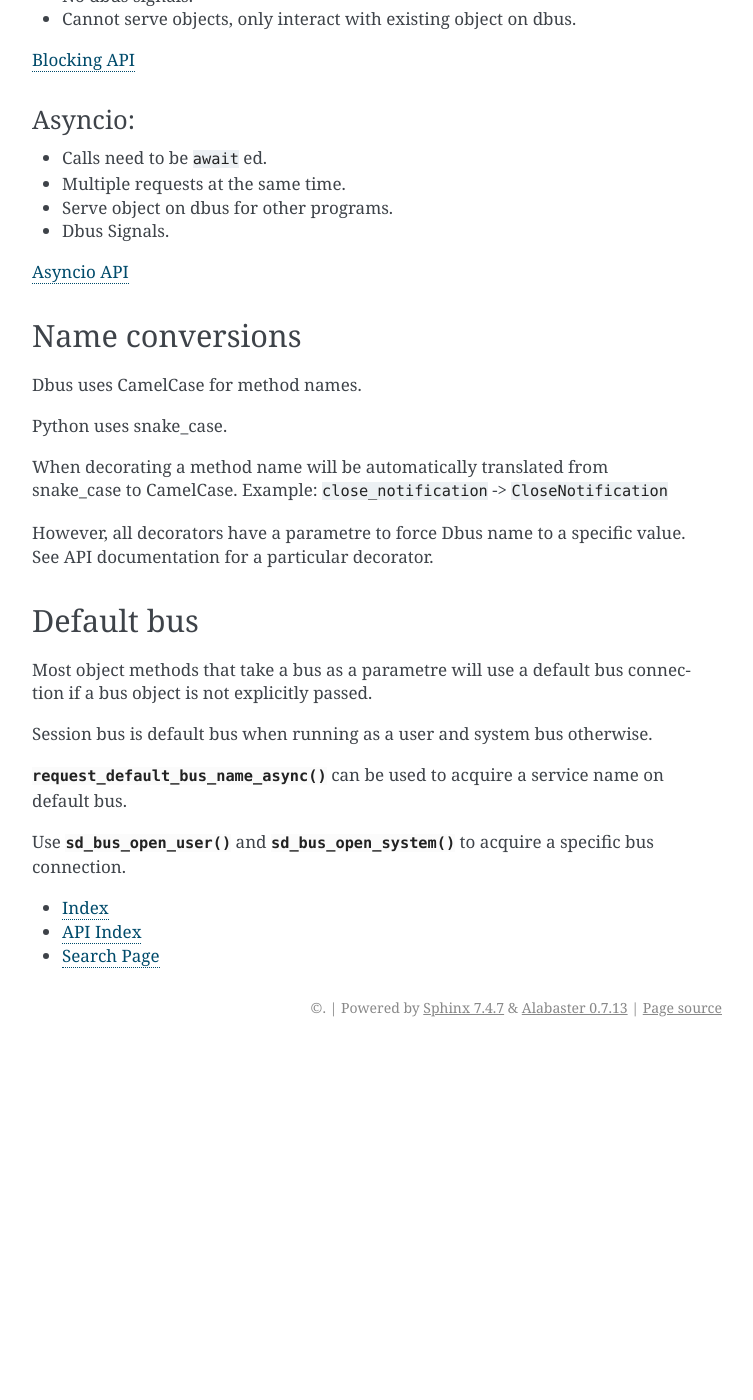
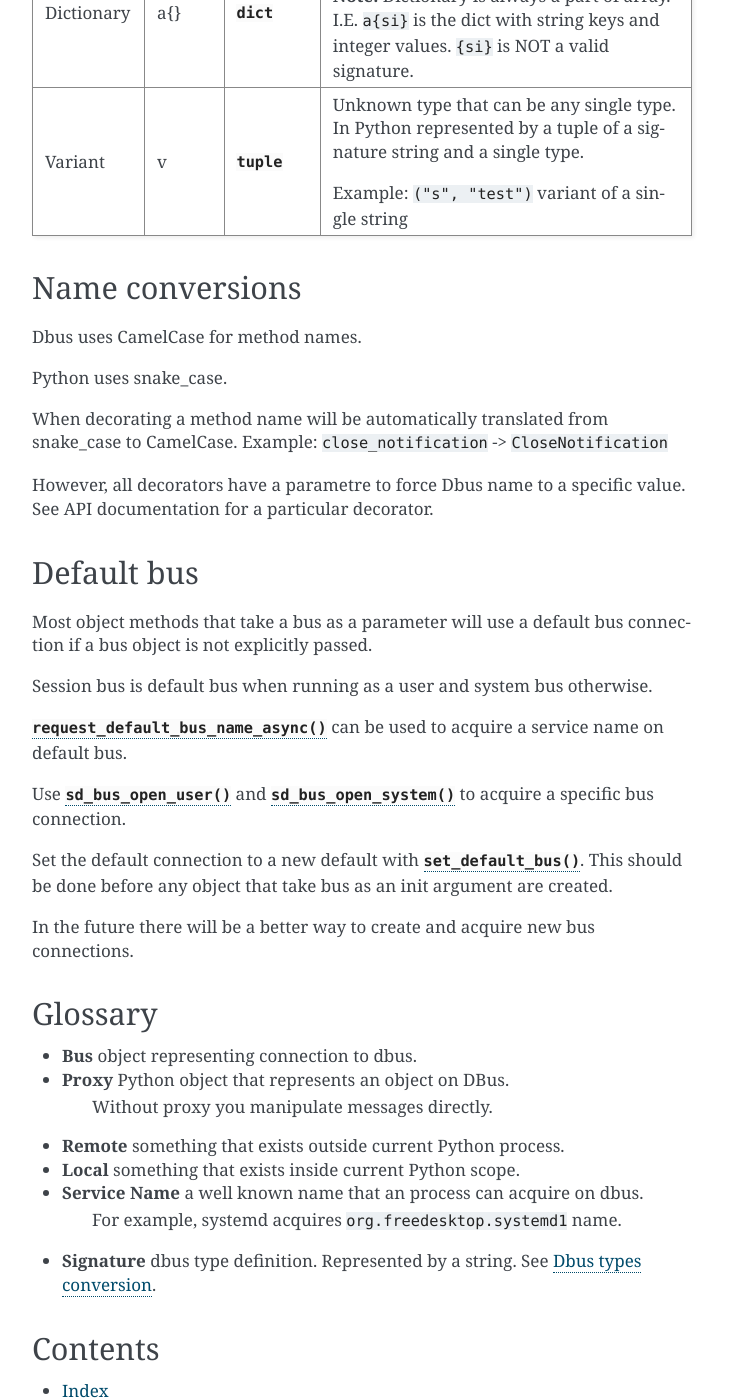
Before and after one commit to python-sdbus/python-sdbus, a Sphinx documentation site: the page built from docs/general.rst, in a window 1280 px wide and 1400 px high, scrolled down 2218 px. Shown: the whole window, without its empty margins (388-1141 px from the left). Built offline with Sphinx 7.4.7, drawn with Linux system fonts in a browser that asks for light colours; before the commit the page ends 3265 px from its top, so only the background shows below that; some of the changed text lies outside the part shown.

Commit message:
docs: Updated index and general page

```diff
--- a/docs/general.rst
+++ b/docs/general.rst
@@ -1,11 +1,46 @@
 General Information
 ===================
 
-Glossary
+.. py:currentmodule:: sdbus
+
+.. _blocking-vs-async:
+
+Blocking vs Async
 +++++++++++++++++++++
 
-* **Signature** dbus type definition. Represented by a string. See :ref:`dbus-types`.
+Python-sdbus supports both blocking and async IO.
 
+Regular python functions are always blocking.
+
+Asyncio is a part of python standard library that allows non-blocking io.
+
+`Asyncio documentation <https://docs.python.org/3/library/asyncio.html>`_
+
+Generally blocking IO should only be used for simple scripts and programs that interact
+with existing dbus objects.
+
+Blocking:
+^^^^^^^^^^^^^^^^^^^^^
+* Blocking is easier to initiate (no event loop)
+* Properties behaive exactly as Python properties do. (i.e. can asing with '=' operator)
+* Only allows one request at a time.
+* No dbus signals.
+* Cannot serve objects, only interact with existing object on dbus.
+
+:doc:`/sync_quick`
+
+:doc:`/sync_api`
+
+Asyncio:
+^^^^^^^^^^^^^^^^^^^^^^^^
+* Calls need to be ``await`` ed.
+* Multiple requests at the same time.
+* Serve object on dbus for other programs.
+* Dbus Signals.
+
+:doc:`/asyncio_quick`
+
+:doc:`/asyncio_api`
 
 .. _dbus-types:
 
@@ -80,41 +115,6 @@
 |             |          |                 | Example: ``("s", "test")`` variant of a single string              |
 +-------------+----------+-----------------+--------------------------------------------------------------------+
 
-.. _blocking-vs-async:
-
-Blocking vs Async
-+++++++++++++++++++++
-
-Python-sdbus supports both blocking and async IO.
-
-Regular python functions are always blocking.
-
-Asyncio is a part of python standard library that allows non-blocking io.
-
-`Asyncio documentation <https://docs.python.org/3/library/asyncio.html>`_
-
-Generally blocking IO should only be used for simple scripts and programs that interact
-with existing dbus objects.
-
-Blocking:
-^^^^^^^^^^^^^^^^^^^^^
-* Blocking is easier to initiate (no event loop)
-* Properties behaive exactly as Python properties do. (i.e. can asing with '=' operator)
-* Only allows one request at a time.
-* No dbus signals.
-* Cannot serve objects, only interact with existing object on dbus.
-
-:doc:`/sync_api`
-
-Asyncio:
-^^^^^^^^^^^^^^^^^^^^^^^^
-* Calls need to be ``await`` ed.
-* Multiple requests at the same time.
-* Serve object on dbus for other programs.
-* Dbus Signals.
-
-:doc:`/asyncio_api`
-
 Name conversions
 +++++++++++++++++++++
 
@@ -132,7 +132,7 @@
 Default bus
 ++++++++++++++++++++++++++
 
-Most object methods that take a bus as a parametre
+Most object methods that take a bus as a parameter
 will use a default bus connection if a bus object is
 not explicitly passed.
 
@@ -145,7 +145,26 @@
 Use :py:func:`sd_bus_open_user` and :py:func:`sd_bus_open_system` to
 acquire a specific bus connection.
 
+Set the default connection to a new default with :py:func:`set_default_bus`.
+This should be done before any object that take bus as an init argument are created.
 
+In the future there will be a better way to create and acquire
+new bus connections.
+
+Glossary
++++++++++++++++++++++
+
+* **Bus** object representing connection to dbus.
+* **Proxy** Python object that represents an object on DBus.
+    Without proxy you manipulate messages directly.
+* **Remote** something that exists outside current Python process.
+* **Local** something that exists inside current Python scope.
+* **Service Name** a well known name that an process can acquire on dbus.
+    For example, systemd acquires ``org.freedesktop.systemd1`` name.
+* **Signature** dbus type definition. Represented by a string. See :ref:`dbus-types`.
+
+Contents
+++++++++++++++++++++
 * :ref:`genindex`
 * :doc:`/api_index`
 * :ref:`search`
```
Also changed, not shown: docs/index.rst (+19 -17 lines).
